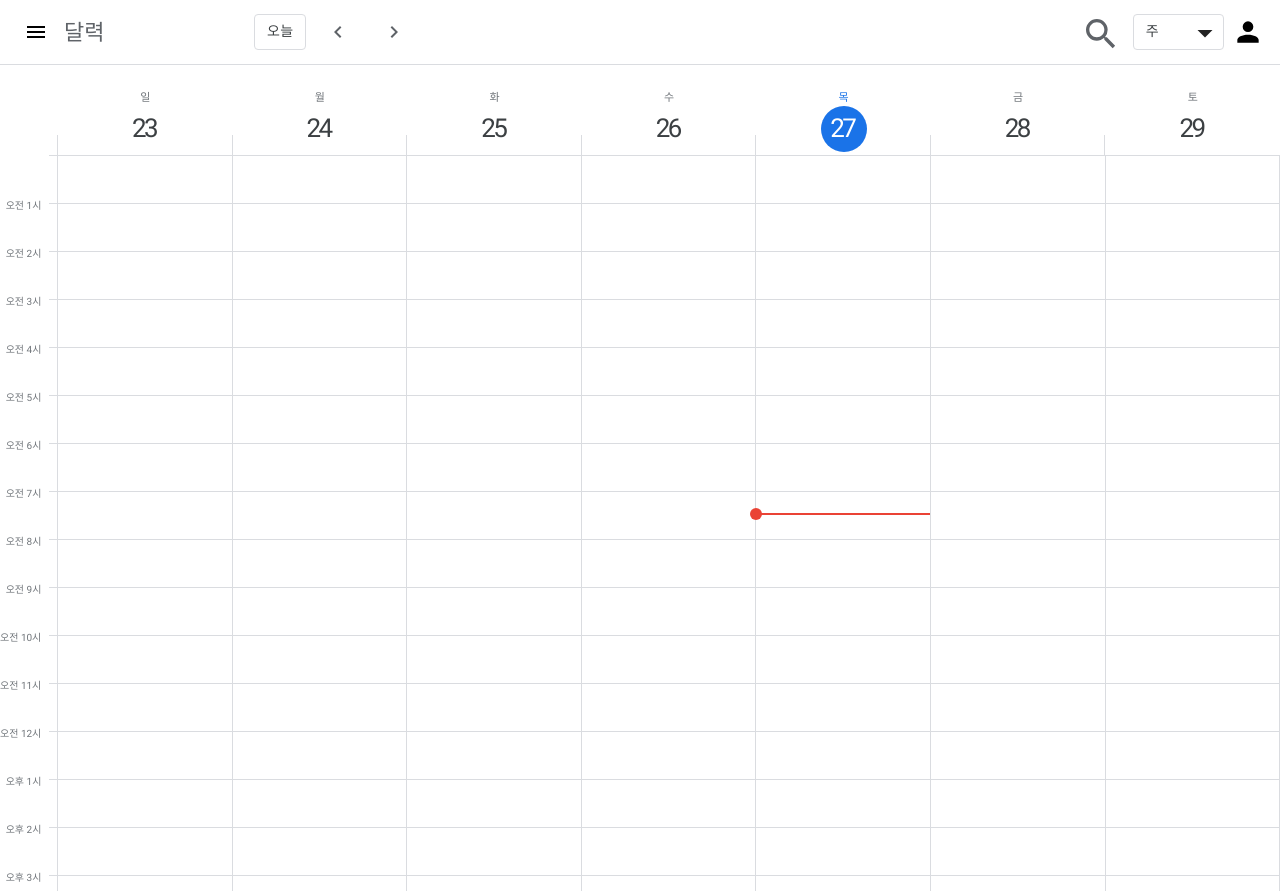
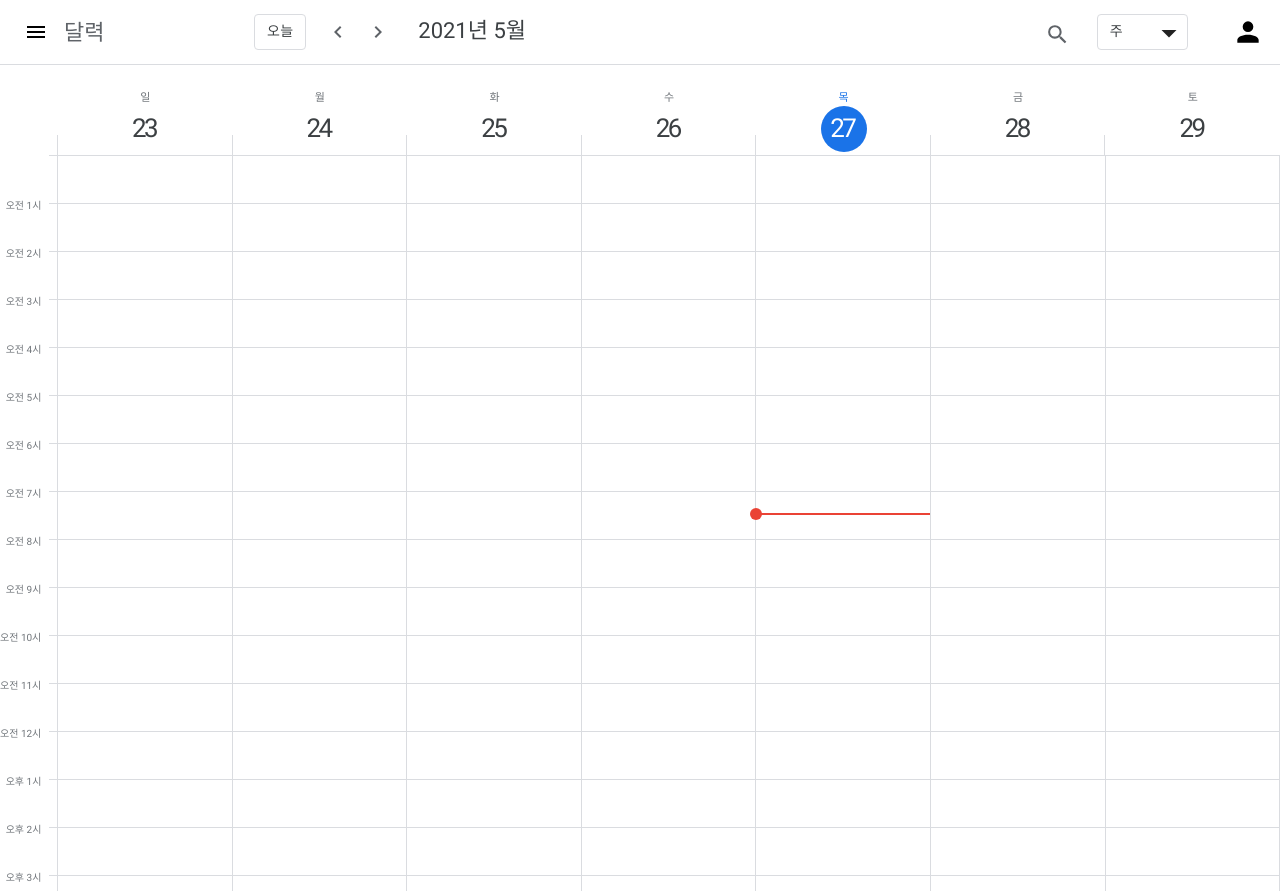
Before and after one commit to codestates/dalyuck-client-, a React (Create React App) app: page / in a window 1280 px wide. Built offline with nearby package versions, Linux system fonts and the light colour scheme.

Commit message:
✨ select period

```diff
--- a/src/actions/index.ts
+++ b/src/actions/index.ts
@@ -7,7 +7,9 @@ export const GET_GOOGLE_TOKEN = "GET_GOOGLE_TOKEN" as const;
 
 // Date Action
 export const SET_BASEDATE = "SET_BASEDATE" as const;
+export const SET_BASEPERIOD = "SET_BASEPERIOD" as const;
 export const SELECT_PERIOD = "SELECT_PERIOD" as const;
+
 
 export type Action =
   | ReturnType<typeof signIn>
@@ -15,6 +17,7 @@ export type Action =
   | ReturnType<typeof userInfo>
   | ReturnType<typeof getGoogleToken>
   | ReturnType<typeof setBaseDate>
+  | ReturnType<typeof setBasePeriod>
   | ReturnType<typeof selectPeriod>;
 
 export interface User {
@@ -72,6 +75,14 @@ export const setBaseDate= (baseDate:string) => {
     },
   };
 };
+export const setBasePeriod= (basePeriod:string) => {
+  return {
+    type: SET_BASEPERIOD,
+    payload: {
+      basePeriod
+    },
+  };
+};
 
 export const selectPeriod= (isOn=false, leftPosition=900) => {
   return {
--- a/src/components/Nav.tsx
+++ b/src/components/Nav.tsx
@@ -11,16 +11,39 @@ const Nav = () => {
   const {base} = useSelector((state:RootState) => state.dateReducer);
   const dispatch = useDispatch();
 
+  let date = base.baseDate;
+  let period:{};
+  let periodKor:string = '주'
+  let navText:string = DateTime.fromISO(date).toFormat("y년 M월")
+  switch (base.basePeriod){
+    case 'day':
+      period = {day:1}
+      periodKor = '일'
+      navText= DateTime.fromISO(date).toFormat("y년 M월 d일")
+      break
+    case 'week':
+      period = {week:1}
+      periodKor = '주'
+      navText= DateTime.fromISO(date).toFormat("y년 M월")
+    break
+    case 'month':
+      period = {month:1}
+      periodKor = '월'
+      navText= DateTime.fromISO(date).toFormat("y년 M월")
+    break
+  }
+
+
   const todayHandler = () => {
     const baseDate:string = DateTime.now().toISO()
     dispatch(setBaseDate(baseDate))
   }
   const prevHandler = () => {
-    const baseDate:string = DateTime.fromISO(base.baseDate).minus({week:1}).toISO()
+    const baseDate:string = DateTime.fromISO(date).minus(period).toISO()
     dispatch(setBaseDate(baseDate))
   }
   const nextHandler = () => {
-    const baseDate:string = DateTime.fromISO(base.baseDate).plus({week:1}).toISO()
+    const baseDate:string = DateTime.fromISO(date).plus(period).toISO()
     dispatch(setBaseDate(baseDate))
   }
     return(
@@ -71,7 +94,7 @@ const Nav = () => {
               <div className="nav-string-con">
                 {/* 현재 탐색한 날짜 문자열 표시 */}
                 <div className="nav-string">
-                  <div className="years-month-string">2021년 5월</div>
+                  <div className="years-month-string">{navText}</div>
                 </div>
               </div>
             </div>
@@ -83,6 +106,7 @@ const Nav = () => {
                     focusable="false"
                     xmlns="http://www.w3.org/2000/svg"
                     viewBox="0 0 24 24"
+                    style={{height:25}}
                   >
                     <path d="M15.5 14h-.79l-.28-.27A6.471 6.471 0 0 0 16 9.5 6.5 6.5 0 1 0 9.5 16c1.61 0 3.09-.59 4.23-1.57l.27.28v.79l5 4.99L20.49 19l-4.99-5zm-6 0C7.01 14 5 11.99 5 9.5S7.01 5 9.5 5 14 7.01 14 9.5 11.99 14 9.5 14z"></path>
                   </svg>
@@ -97,7 +121,7 @@ const Nav = () => {
                         )}}
                   >
                     {/* 일간 주간 월간 선택 */}
-                    <span className="period-string">주</span>
+                    <span className="period-string">{periodKor}</span>
                     {/* <div className="period-select-btn"> */}
                     <svg focusable="false" viewBox="0 0 24 24">
                       <path fill="currentColor" d="M7,10L12,15L17,10H7Z" />
--- a/src/components/SelectorPeriod.tsx
+++ b/src/components/SelectorPeriod.tsx
@@ -1,16 +1,37 @@
 import * as CSS from 'csstype';
 import { useRef } from 'react';
 import { useSelector, useDispatch } from 'react-redux'
-import { selectPeriod } from '../actions/index'
+import { selectPeriod, setBasePeriod } from '../actions/index'
 import { RootState } from '../reducers/index';
 import { useOutSideClick } from '../functions/Calendar';
+
+
+type Select={
+    kor:string;
+    eng:string;
+    clickSelect:React.MouseEventHandler<HTMLDivElement>
+}
+
+const SelectorPeriodSpanCon = ({kor,eng,clickSelect}:Select)=>{
+
+    return(
+        <span className="selector-period__span" onClick={clickSelect}>
+            <div className="select-list">
+                <div className="select-list__left" >{kor}</div>
+                <div className="select-list__right-div">
+                <span className="select-slist__right">{eng}</span>
+                </div>
+            </div>
+        </span>
+    )
+}
 
 export const SelectorPeriod = () =>{
     const selectRef = useRef(null);
     const dispatch = useDispatch();
     const callback = ()=>{dispatch(selectPeriod(false, 900))}
 
-    useOutSideClick(selectRef, callback)
+    useOutSideClick(selectRef, callback) // 해당 컴포넌트의 바깥 지역을 클릭 하면 callback 함수가 실행됨.
 
     const {selector} = useSelector((state:RootState) => state.dateReducer);
 
@@ -24,34 +45,31 @@ export const SelectorPeriod = () =>{
         top: '51px'
     };
 
+    const clickSelect:React.MouseEventHandler<HTMLDivElement> = (e)=>{
+        let periodText = e.currentTarget.textContent;
+        if(periodText) dispatch(setBasePeriod(periodText));
+
+        switch (periodText){
+            case '일D':
+                dispatch(setBasePeriod('day'))
+            break
+            case '주W':
+                dispatch(setBasePeriod('week'))
+            break
+            case '월M':
+                dispatch(setBasePeriod('month'))
+            break
+        }
+        dispatch(selectPeriod(false, 900))
+    }
+
     return(
     <div className="selector" style={position} ref={selectRef}>
         <div className="selector__inner">
         <div className="selector-period">
-            <span className="selector-period__span">
-            <div className="select-list">
-                <div className="select-list__left">일</div>
-                <div className="select-list__right-div">
-                <span className="select-slist__right">D</span>
-                </div>
-            </div>
-            </span>
-            <span className="selector-period__span">
-            <div className="select-list">
-                <div className="select-list__left">주</div>
-                <div className="select-list__right-div">
-                <span className="select-slist__right">W</span>
-                </div>
-            </div>
-            </span>
-            <span className="selector-period__span">
-            <div className="select-list">
-                <div className="select-list__left">월</div>
-                <div className="select-list__right-div">
-                <span className="select-slist__right">M</span>
-                </div>
-            </div>
-            </span>
+            <SelectorPeriodSpanCon kor='일' eng='D' clickSelect={clickSelect}/>
+            <SelectorPeriodSpanCon kor='주' eng='W' clickSelect={clickSelect}/>
+            <SelectorPeriodSpanCon kor='월' eng='M' clickSelect={clickSelect}/>
         </div>
         </div>
     </div>
--- a/src/reducers/DateReducer.ts
+++ b/src/reducers/DateReducer.ts
@@ -1,6 +1,7 @@
 import {
   SELECT_PERIOD,
-    SET_BASEDATE,
+  SET_BASEDATE,
+  SET_BASEPERIOD,
   } from "../actions/index";
  import { initialState, State } from "./InitialState";
  import { Action } from "../actions";
@@ -8,6 +9,15 @@ import {
   const dateReducer = (state:State = initialState, action:Action):State => {
     switch (action.type) {
       case SET_BASEDATE:
+        return Object.assign({}, state, {
+          ...state,
+          base:{
+            ...state.base,
+            ...action.payload
+          }
+
+        });
+      case SET_BASEPERIOD:
         return Object.assign({}, state, {
           ...state,
           base:{
--- a/src/style/_Nav.scss
+++ b/src/style/_Nav.scss
@@ -78,6 +78,8 @@
     margin-left: 8px;
     width: 100%;
     align-items: center;
+
+    display: flex;
 }
 .navigator-con{
     display: inline-block;
@@ -129,12 +131,11 @@
     cursor: pointer;
     display: flex;
     flex-shrink: 0;
-    height: 48px;
+
     outline: none;
     overflow: hidden;
     position: relative;
     text-align: center;
-    width: 48px;
     z-index: 0;
     align-items: center
 }
@@ -166,25 +167,22 @@
     align-items: center
 }
 
-nav-string-con{
+.nav-string-con{
+    align-items: center;
     display: flex;
-
 }
 .nav-string{
-    display: inline-block;
-    line-height: 0;
-    margin-left: 8px;
-    margin-right: 2px;
-    overflow: hidden;
-    position: relative;
+    text-align: left;
+    color: black;
 }
-years-month-string{
-    clip: rect(1px,1px,1px,1px);
-    height: 1px;
-    overflow: hidden;
-    position: absolute;
+.years-month-string{
+    color: #3c4043;
+    font-family: 'Google Sans',Roboto,Arial,sans-serif;
+    font-size: 22px;
+    font-weight: 400;
+    letter-spacing: 0;
+    line-height: 28px;
     white-space: nowrap;
-    width: 1px;
 }
 .search-period-con{
     display: flex;
@@ -214,13 +212,15 @@ years-month-string{
     border: 0;
     border-radius: 50%;
     cursor: pointer;
-    display: inline-block;
+    display: flex;
     flex-shrink: 0;
     outline: none;
     overflow: hidden;
     position: relative;
     text-align: center;
     z-index: 0;
+
+    align-items: center;
 }
 
 .period-select{
@@ -315,6 +315,8 @@ years-month-string{
     white-space: nowrap;
     align-items: center;
     display: flex;
+
+    padding-left: 40px;
 }
 .profile {
     cursor: pointer;
```
